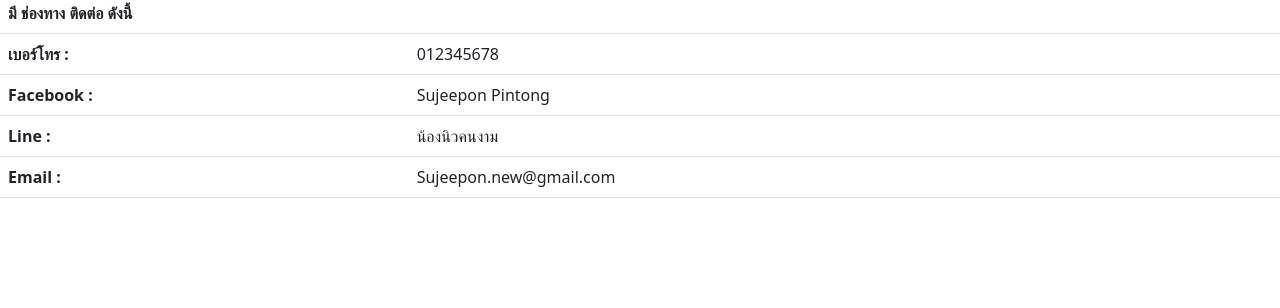
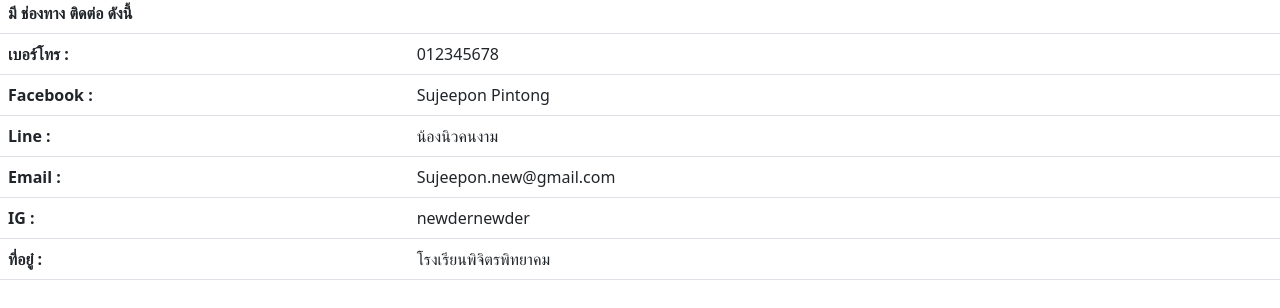
Before and after one commit to Sujeepon/Profile, a plain HTML site: page index.html in a window 1280 px wide. Shown: the part 52-360 px from the top of the page. Drawn offline with nearby package versions, Linux system fonts and the light colour scheme.

Commit message:
Update index.html

```diff
--- a/index.html
+++ b/index.html
@@ -35,6 +35,14 @@
                 <th scope="row">Email :</th>
                 <td>Sujeepon.new@gmail.com</td>
             </tr>
+             <tr>
+                <th scope="row">IG :</th>
+                <td>newdernewder</td>
+            </tr>
+             <tr>
+                <th scope="row">ที่อยู๋ :</th>
+                <td>โรงเรียนพิจิตรพิทยาคม</td>
+            </tr>
         </tbody>
     </table>
 
```
